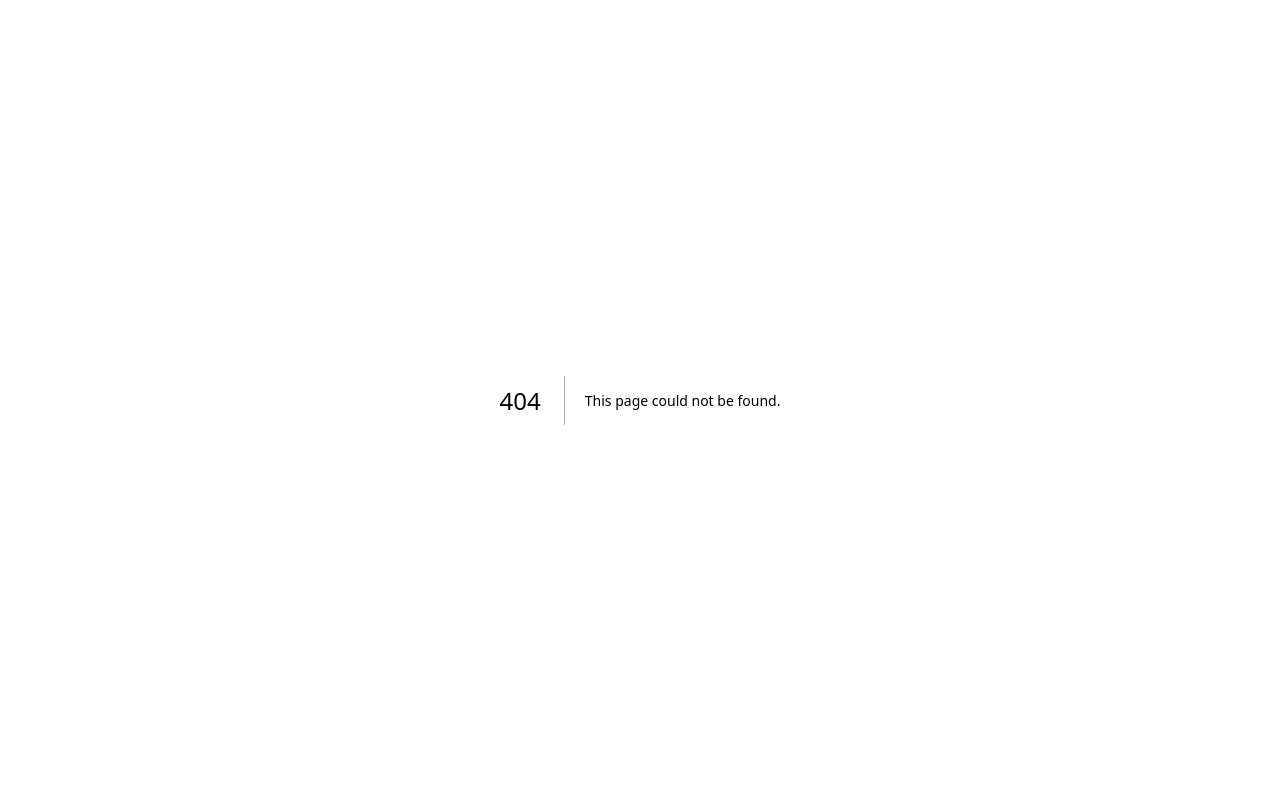
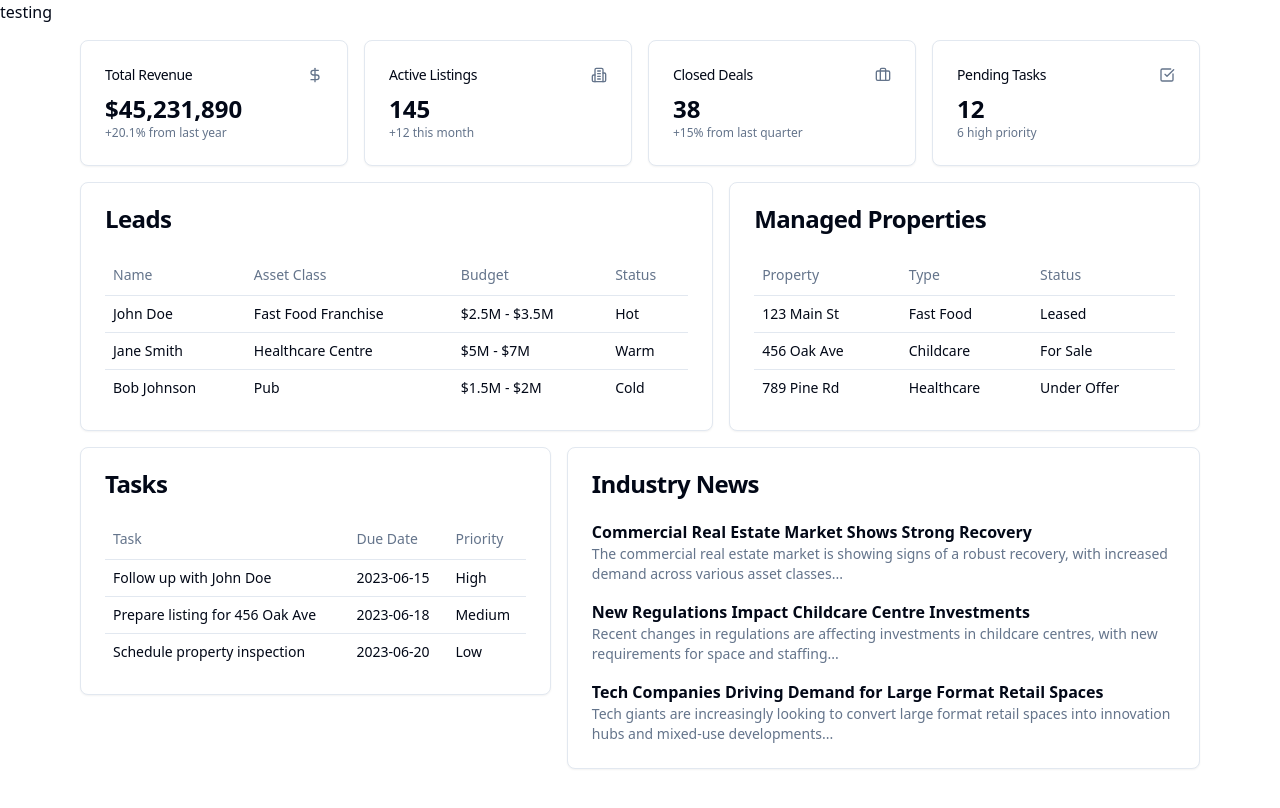
Before and after one commit to Intradark/Landmark-Home, a Next.js app: page /dashboard in a window 1280 px wide. Before the commit this address had no page. Shown: the top 808 px of the page. Built offline with nearby package versions, Linux system fonts and the light colour scheme.

Commit message:
feat: add main app structure with routing

```diff
--- /dev/null
+++ b/src/app/(main)/dashboard/page.tsx
@@ -0,0 +1,90 @@
+'use client';
+
+import { StatsGrid } from '@/components/organisms/StatsGrid/StatsGrid';
+import { DataTable } from '@/components/organisms/DataTable/DataTable';
+import { NewsList } from '@/components/organisms/NewsList/NewsList';
+
+export default function Dashboard() {
+  const leadsData = {
+    headers: ['Name', 'Asset Class', 'Budget', 'Status'],
+    rows: [
+      ['John Doe', 'Fast Food Franchise', '$2.5M - $3.5M', 'Hot'],
+      ['Jane Smith', 'Healthcare Centre', '$5M - $7M', 'Warm'],
+      ['Bob Johnson', 'Pub', '$1.5M - $2M', 'Cold'],
+    ],
+  };
+
+  const propertiesData = {
+    headers: ['Property', 'Type', 'Status'],
+    rows: [
+      ['123 Main St', 'Fast Food', 'Leased'],
+      ['456 Oak Ave', 'Childcare', 'For Sale'],
+      ['789 Pine Rd', 'Healthcare', 'Under Offer'],
+    ],
+  };
+
+  const tasksData = {
+    headers: ['Task', 'Due Date', 'Priority'],
+    rows: [
+      ['Follow up with John Doe', '2023-06-15', 'High'],
+      ['Prepare listing for 456 Oak Ave', '2023-06-18', 'Medium'],
+      ['Schedule property inspection', '2023-06-20', 'Low'],
+    ],
+  };
+
+  const newsData = [
+    {
+      title: 'Commercial Real Estate Market Shows Strong Recovery',
+      content:
+        'The commercial real estate market is showing signs of a robust recovery, with increased demand across various asset classes...',
+    },
+    {
+      title: 'New Regulations Impact Childcare Centre Investments',
+      content:
+        'Recent changes in regulations are affecting investments in childcare centres, with new requirements for space and staffing...',
+    },
+    {
+      title: 'Tech Companies Driving Demand for Large Format Retail Spaces',
+      content:
+        'Tech giants are increasingly looking to convert large format retail spaces into innovation hubs and mixed-use developments...',
+    },
+  ];
+
+  return (
+    <div
+      className={`min-h-screen bg-background text-foreground max-w-6xl mx-auto`}
+    >
+      <main className='p-4 space-y-4'>
+        <StatsGrid />
+        <div className='grid gap-4 md:grid-cols-2 lg:grid-cols-7'>
+          <div className='col-span-4'>
+            <DataTable
+              title='Leads'
+              headers={leadsData.headers}
+              rows={leadsData.rows}
+            />
+          </div>
+          <div className='col-span-3'>
+            <DataTable
+              title='Managed Properties'
+              headers={propertiesData.headers}
+              rows={propertiesData.rows}
+            />
+          </div>
+        </div>
+        <div className='grid gap-4 md:grid-cols-2 lg:grid-cols-7'>
+          <div className='col-span-3'>
+            <DataTable
+              title='Tasks'
+              headers={tasksData.headers}
+              rows={tasksData.rows}
+            />
+          </div>
+          <div className='col-span-4'>
+            <NewsList news={newsData} />
+          </div>
+        </div>
+      </main>
+    </div>
+  );
+}
--- /dev/null
+++ b/src/app/(main)/layout.tsx
@@ -0,0 +1,14 @@
+export default function DashboardLayout({
+  children, // will be a page or nested layout
+}: {
+  children: React.ReactNode;
+}) {
+  return (
+    <section>
+      {/* Include shared UI here e.g. a header or sidebar */}
+      <nav>testing</nav>
+
+      {children}
+    </section>
+  );
+}
--- /dev/null
+++ b/src/app/(main)/stats/page.tsx
@@ -0,0 +1,13 @@
+import React from 'react';
+
+const Stats = () => {
+  return (
+    <main>
+      <h1>Stats</h1>
+      {/* Placeholder for login form */}
+      <form>{/* Form to be placed here later */}</form>
+    </main>
+  );
+};
+
+export default Stats;
```
